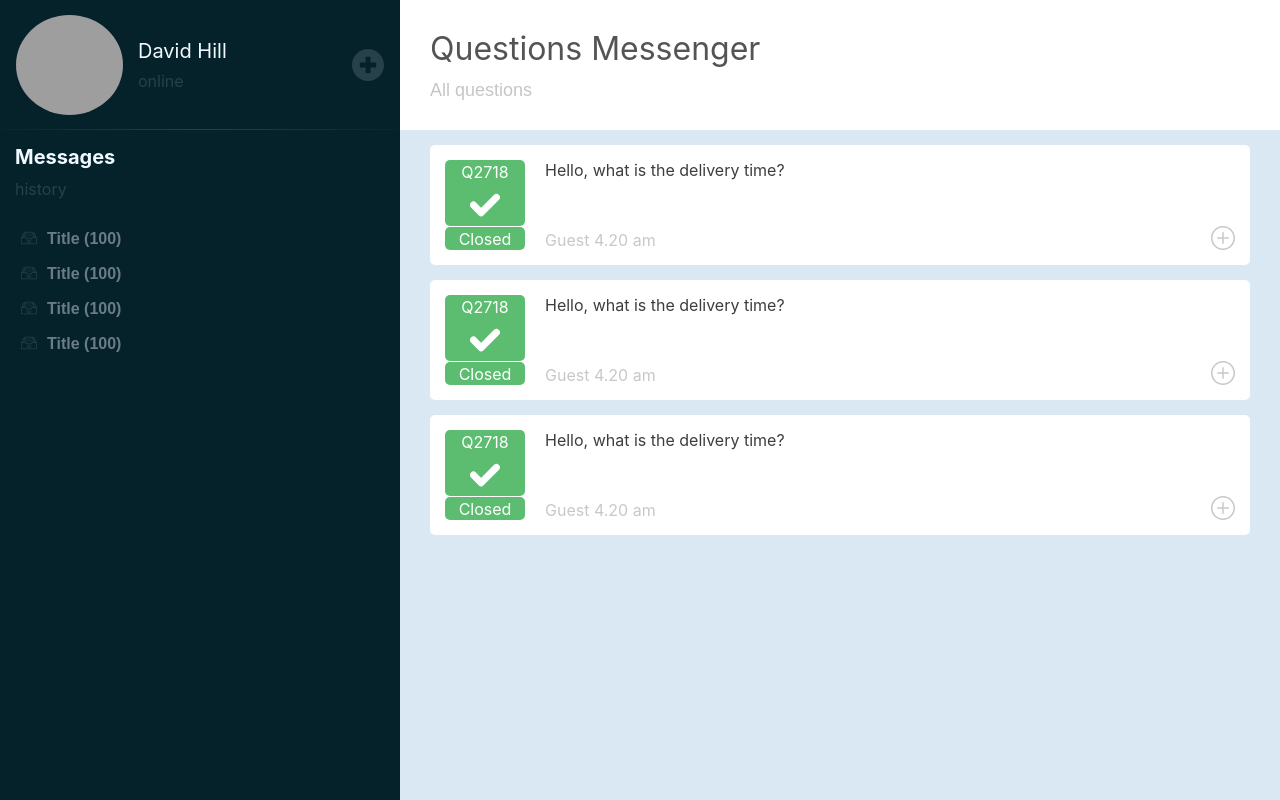
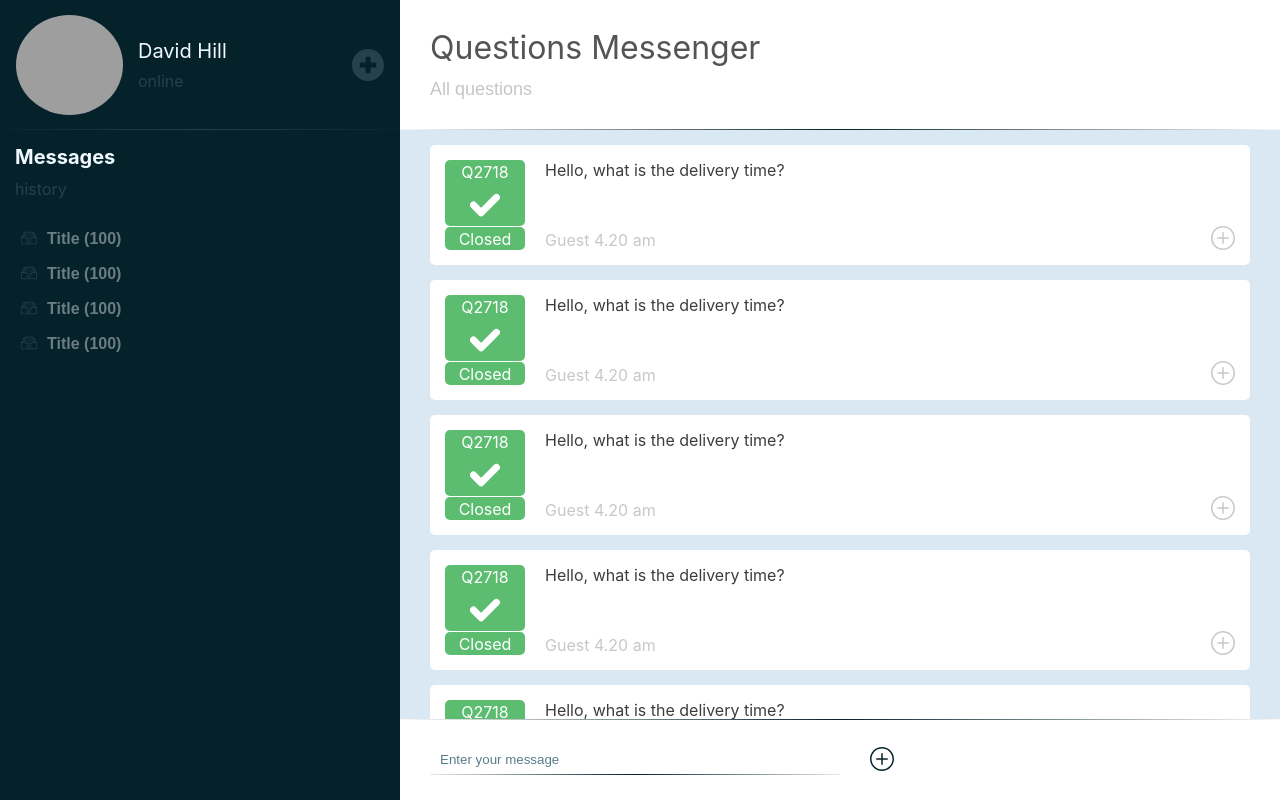
Before and after one commit to sanyamaks/questions-messenger-test, a React (Create React App) app: page / in a window 1280 px wide. Built offline with nearby package versions, Linux system fonts and the light colour scheme; grey boxes are pictures that could not be loaded.

Commit message:
Fix style Content, Header, Messages components

```diff
--- a/src/components/Content/Content.js
+++ b/src/components/Content/Content.js
@@ -2,12 +2,14 @@ import React from "react";
 import "./Content.scss";
 import Header from "../Header/Header";
 import Messages from "../Messages/Messages";
+import Form from "../Form/Form";
 
 const Content = () => {
   return (
     <div className="content">
       <Header />
       <Messages />
+      <Form />
     </div>
   );
 };
--- a/src/components/Content/Content.scss
+++ b/src/components/Content/Content.scss
@@ -1,4 +1,8 @@
 .content {
+  display: flex;
+  flex-direction: column;
+  height: 100vh;
+  max-height: 100vh;
   width: 100%;
   background-color: #dae8f3;
 }
--- a/src/components/Header/Header.scss
+++ b/src/components/Header/Header.scss
@@ -3,9 +3,16 @@
   flex-direction: column;
   justify-content: center;
   padding: 15px 30px 15px 30px;
-  height: 130px;
+  min-height: 130px;
   box-sizing: border-box;
   background-color: #ffffff;
+  flex: 0 0;
+  border-width: 1px;
+  border-style: solid;
+  border-image: linear-gradient(to right, rgba(0, 0, 0, 0), #05222a, rgba(0, 0, 0, 0)) 10;
+  border-top: none;
+  border-left: none;
+  border-right: none;
 
   &__title {
     margin: 0;
--- a/src/components/Messages/Messages.js
+++ b/src/components/Messages/Messages.js
@@ -8,6 +8,13 @@ const Messages = () => {
       <MessagesItem className="messages__messages-item"/>
       <MessagesItem className="messages__messages-item"/>
       <MessagesItem className="messages__messages-item"/>
+      <MessagesItem className="messages__messages-item"/>
+      <MessagesItem className="messages__messages-item"/>
+      <MessagesItem className="messages__messages-item"/>
+      <MessagesItem className="messages__messages-item"/>
+      <MessagesItem className="messages__messages-item"/>
+      <MessagesItem className="messages__messages-item"/>
+      <MessagesItem className="messages__messages-item"/>
     </section>
   );
 };
--- a/src/components/Messages/Messages.scss
+++ b/src/components/Messages/Messages.scss
@@ -2,6 +2,9 @@
   background-color: #dae8f3;
   padding: 15px 30px 15px 30px;
   box-sizing: border-box;
+  overflow-y: scroll;
+  max-height: 100%;
+  flex: 1 1 auto;
 
   &__messages-item:not(:first-child) {
     margin: 15px 0 0 0;
```
